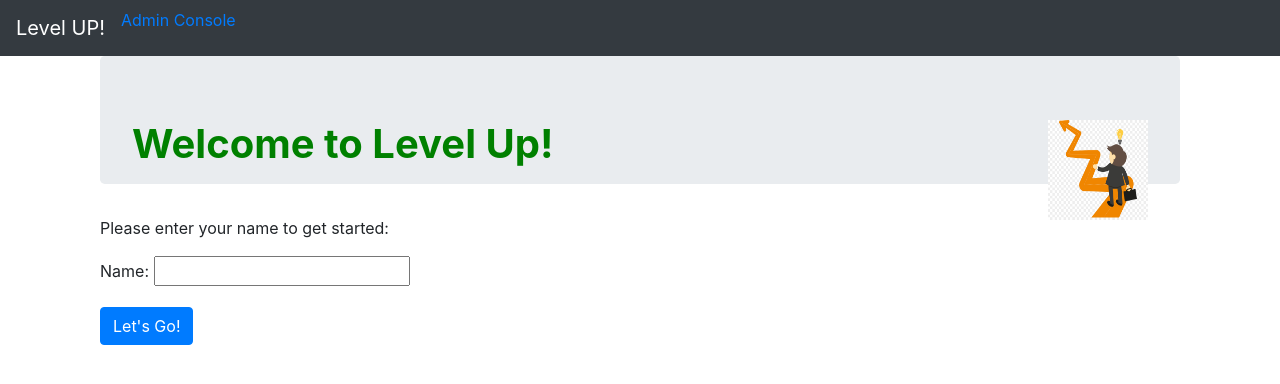
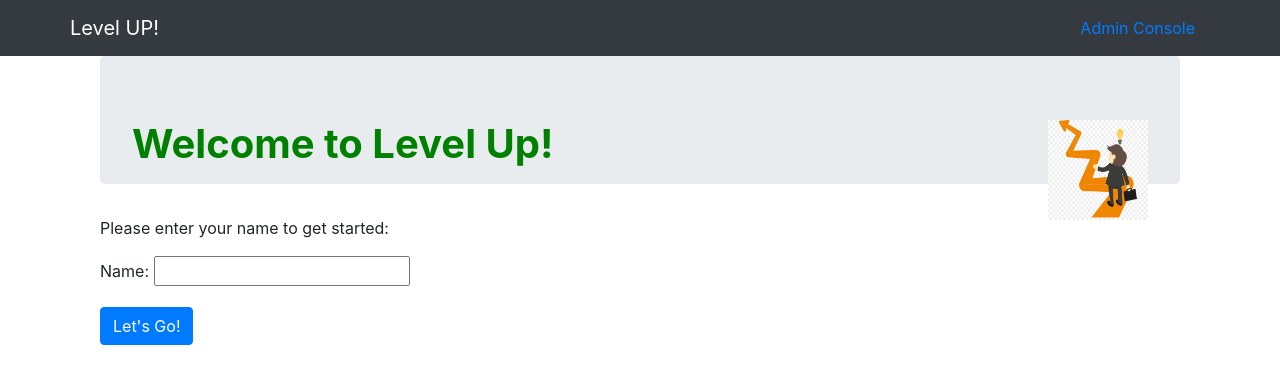
Before and after one commit to raymondng76/IRS-MR-RS-2019-07-01-IS1FT-GRP-Team10-LevelUp, a Django app: page / in a window 1280 px wide. Shown: the top 384 px of the page. Run offline with Django 3.2, Linux system fonts and the light colour scheme; some libraries are stand-ins or nearby versions.

Commit message:
Update base.html
add missing container class

```diff
--- a/SystemCode/Level_Up/Level_Up_App/templates/Level_Up_App/base.html
+++ b/SystemCode/Level_Up/Level_Up_App/templates/Level_Up_App/base.html
@@ -9,7 +9,7 @@
   </head>
   <body>
     <nav class="navbar navbar-expand-lg navbar-dark bg-dark">
-      <div class="navbar-nav">
+      <div class="navbar-nav container">
         <a class="navbar-brand" href="{% url 'index' %}">Level UP!</a>
         <a class="navbar-link navbar-right" href="{% url 'admin:index' %}">Admin Console</a>
       </div>
```
